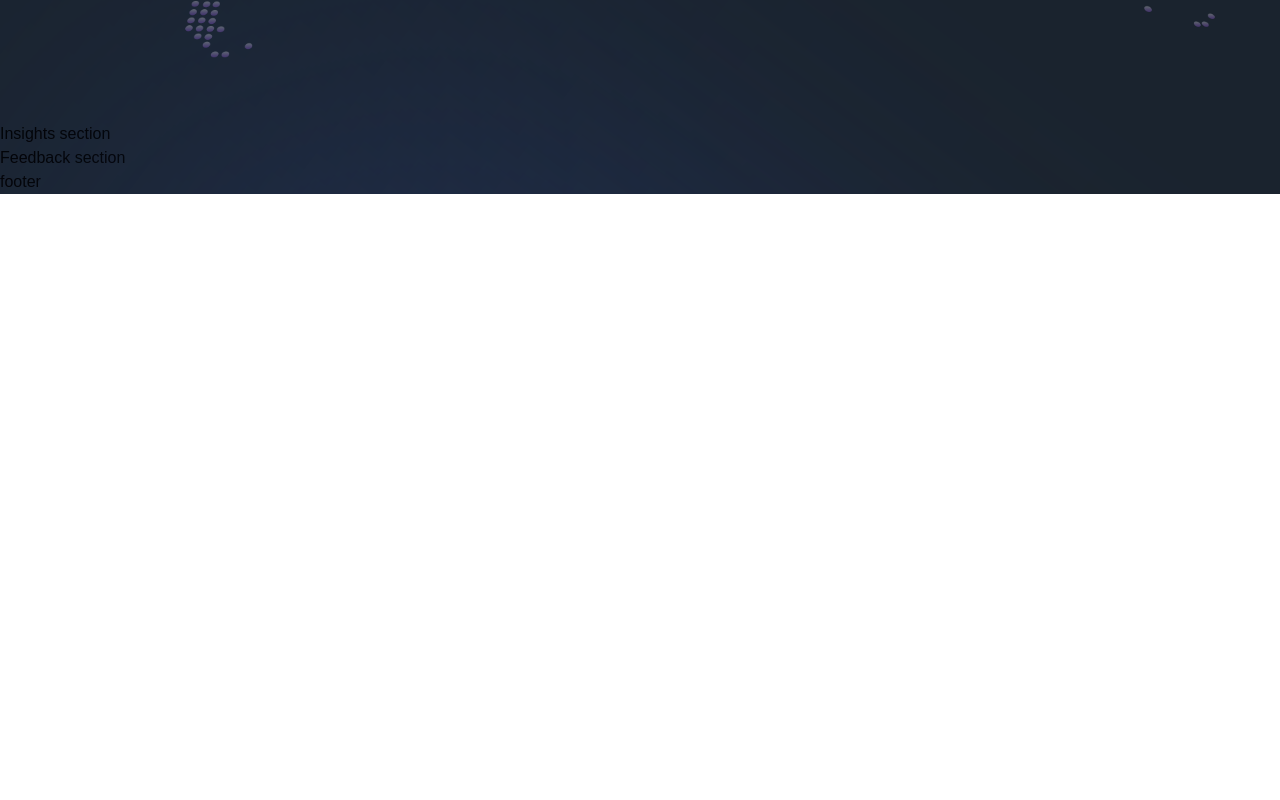
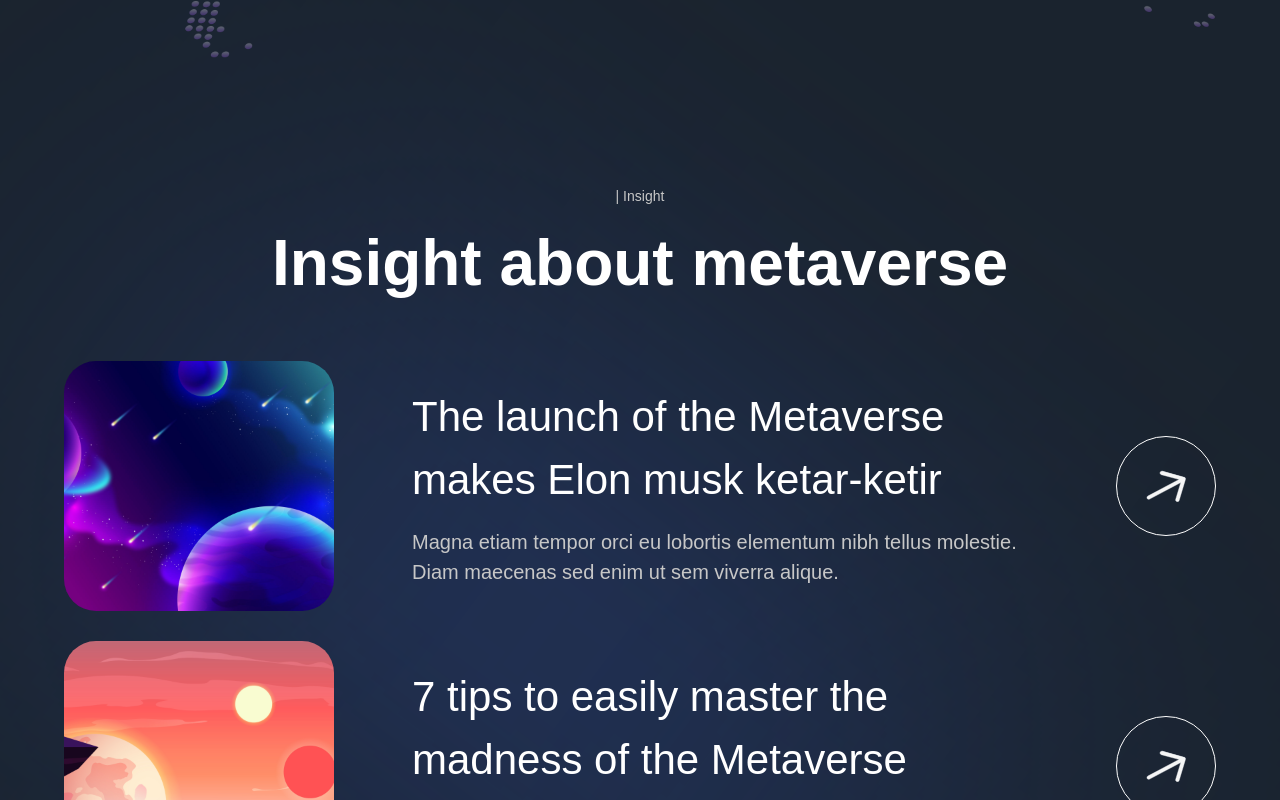
Before and after one commit to ELHARFALI/metaversus, a Next.js app: page / in a window 1280 px wide. Shown: the part 5120-5920 px from the top of the page. Before the commit the page ends 5314 px from the top, so only its background shows below. Built offline with nearby package versions, Linux system fonts and the light colour scheme; a web font is replaced by a local one.

Commit message:
Add Insights section

```diff
--- a/components/InsightCard.jsx
+++ b/components/InsightCard.jsx
@@ -1,9 +1,38 @@
 'use client';
 
-const InsightCard = () => (
-  <div>
-    Insight Card
-  </div>
+import { motion } from "framer-motion";
+
+import { fadeIn } from "../utils/motion";
+
+const InsightCard = ({ imgUrl, title, subtitle, index }) => (
+  <motion.div
+    variants={fadeIn("up", "spring", index * 0.5, 1)}
+    className="flex md:flex-row flex-col gap-4"
+  >
+    <img
+      src={imgUrl}
+      alt="planet-01"
+      className="md:w-[270px] w-full h-[250px] rounded-[32px] object-cover"
+    />
+    <div className="w-full flex justify-between items-center">
+      <div className="flex-1 md:ml-[62px] flex flex-col max-w-[650px]">
+        <h4 className="font-normal lg:text-[42px] text-[26px] text-white">
+          {title}
+        </h4>
+        <p className="mt-[16px] font-normal lg:text-[20px] text-[14px] text-secondary-white">
+          {subtitle}
+        </p>
+      </div>
+
+      <div className="lg:flex hidden items-center justify-center w-[100px] h-[100px] rounded-full bg-transparent border-[1px] border-white">
+        <img
+          src="/arrow.svg"
+          alt="arrow"
+          className="w-[40%] h-[40%] object-contain"
+        />
+      </div>
+    </div>
+  </motion.div>
 );
 
 export default InsightCard;
--- a/sections/Insights.jsx
+++ b/sections/Insights.jsx
@@ -1,8 +1,32 @@
 'use client';
 
+import { motion } from "framer-motion";
+
+import styles from "../styles";
+import { staggerContainer } from "../utils/motion";
+import { InsightCard, TitleText, TypingText } from "../components";
+import { insights } from "../constants";
+
 const Insights = () => (
-  <section>
-    Insights section
+  <section className={`${styles.paddings} relative z-10`}>
+    <motion.div
+      variants={staggerContainer}
+      initial="hidden"
+      whileInView="show"
+      viewport={{ once: false, amount: 0.25 }}
+      className={`${styles.innerWidth} mx-auto flex flex-col`}
+    >
+      <TypingText title="| Insight" textStyles="text-center" />
+      <TitleText
+        title={<>Insight about metaverse</>}
+        textStyles="text-center"
+      />
+      <div className="mt-[50px] flex flex-col gap-[30px]">
+        {insights.map((item, index) => (
+          <InsightCard key={`insight-${index}`} {...item} index={index + 1} />
+        ))}
+      </div>
+    </motion.div>
   </section>
 );
 
```
